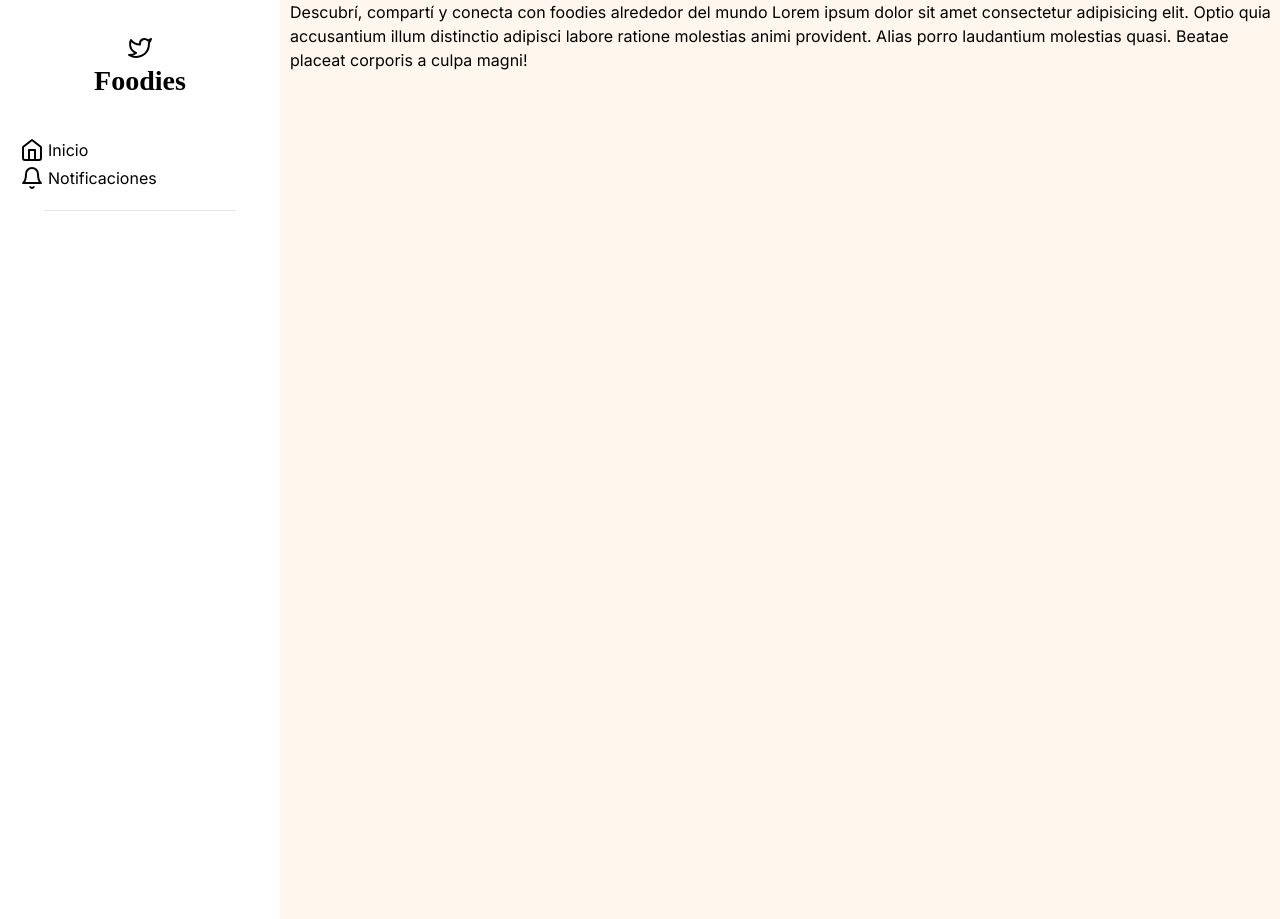
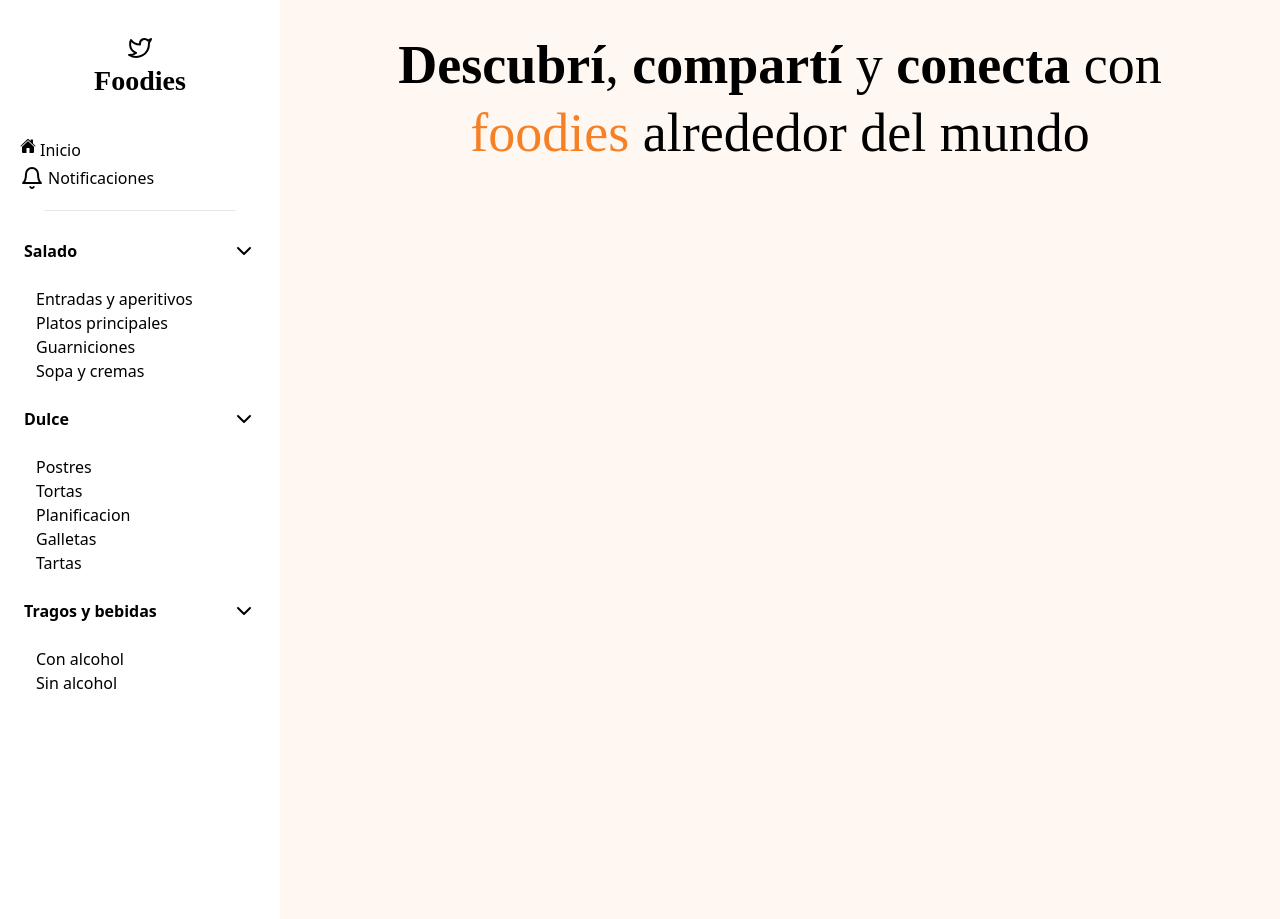
Before and after one commit to No-Country-simulation/c20-24-m-java-react, a Next.js app in the folder front-end/: page /inicio in a window 1280 px wide. Built offline with nearby package versions, Linux system fonts and the light colour scheme.

Commit message:
fix: login and add sideMenu

```diff
--- a/front-end/src/app/globals.css
+++ b/front-end/src/app/globals.css
@@ -21,6 +21,7 @@ body {
 }
 
 body {
+  background-color: aqua;
   color: rgb(var(--foreground-rgb));
   background: linear-gradient(to bottom, transparent, rgb(var(--background-end-rgb)))
     rgb(var(--background-start-rgb));
--- /dev/null
+++ b/front-end/src/app/globalsStyle.css
@@ -0,0 +1,8 @@
+@tailwind base;
+@tailwind components;
+@tailwind utilities;
+
+body {
+  background-color: #fff8f2;
+  font: 'Roboto';
+}
--- a/front-end/src/app/inicio/page.jsx
+++ b/front-end/src/app/inicio/page.jsx
@@ -4,18 +4,20 @@ import SideMenu from '@/components/sideMenu/SideMenu';
 
 export default function Inicio() {
   return (
-    <main className="bg-orange-50 w-full">
+    <main className=" w-full">
       <div className="flex ">
         <div className="flex w-[300px] flex-col">
           <SideMenu />
         </div>
-        <div className="flex w-4/5 flex-col">
-          <h2>
-            Descubrí, compartí y conecta con foodies alrededor del mundo Lorem ipsum
-            dolor sit amet consectetur adipisicing elit. Optio quia accusantium illum
-            distinctio adipisci labore ratione molestias animi provident. Alias porro
-            laudantium molestias quasi. Beatae placeat corporis a culpa magni!
-          </h2>
+        <div className="flex w-full flex-col">
+          <div className="flex  justify-center items-center mt-[2rem]">
+            <h2 className="w-[50rem] text-[54px] font-hanken text-center leading-tight">
+              <span className="font-bold">Descubrí</span>,{' '}
+              <span className="font-bold">compartí</span> y{' '}
+              <span className="font-bold">conecta</span> con{' '}
+              <span className="text-[#F58026]">foodies</span> alrededor del mundo
+            </h2>
+          </div>
         </div>
       </div>
     </main>
--- a/front-end/src/app/layout.js
+++ b/front-end/src/app/layout.js
@@ -1,6 +1,6 @@
 import { Inter } from 'next/font/google';
 import './globals.css';
-
+import global from './globalsStyle.css';
 const inter = Inter({ subsets: ['latin'] });
 
 export const metadata = {
@@ -11,7 +11,7 @@ export const metadata = {
 export default function RootLayout({ children }) {
   return (
     <html lang="en">
-      <body className={inter.className}>{children}</body>
+      <body className={inter.className + global.body}>{children}</body>
     </html>
   );
 }
--- a/front-end/src/components/modalRegisterLoginMainStart/Login.jsx
+++ b/front-end/src/components/modalRegisterLoginMainStart/Login.jsx
@@ -26,13 +26,23 @@ const Login = ({ onClose, typeModal }) => {
       ...userDataInputs,
       [name]: value,
     });
+    // console.log(userDataInputs);
   };
 
   const handleSubmit = (e) => {
+    // console.log(userDataInputs);
     e.preventDefault();
+    console.log(userDataInputs);
+    const data = {
+      username: userDataInputs.name,
+      email: userDataInputs.name,
+      password: userDataInputs.password,
+    };
+    console.log(data);
+    console.log(data, 'data');
     axios
-      .post(`${BACK_API_URL}/auth/login`, userDataInputs)
-      .then((data) => {
+      .post(`${BACK_API_URL}/auth/login`, data)
+      .then(({ data }) => {
         data;
       })
       .then((data) => {
@@ -55,9 +65,9 @@ const Login = ({ onClose, typeModal }) => {
         >
           <X />
         </button>
-        <form onSubmit={handleSubmit} action="" className=" ">
+        <form onSubmit={handleSubmit}>
           {registerFormDataInputs
-            .filter((input) => input.name !== 'name')
+            .filter((input) => input.name !== 'email')
             .map(({ name, type, placeholder }) => {
               return (
                 <div key={name} className="relative z-0  mb-6 group ">
--- a/front-end/src/components/modalRegisterLoginMainStart/Register.jsx
+++ b/front-end/src/components/modalRegisterLoginMainStart/Register.jsx
@@ -29,12 +29,12 @@ const Register = ({ onClose, typeModal }) => {
     });
 
     setErrorDataInputs(validateRegister({ ...userDataInputs, [name]: value }));
-    console.log(errorDataInputs);
+    // console.log(errorDataInputs);
   };
 
   const handleSubmit = (e) => {
     e.preventDefault();
-    console.log(userDataInputs);
+    // console.log(userDataInputs);
     const data = {
       username: userDataInputs.name,
       email: userDataInputs.email,
--- a/front-end/src/components/modalRegisterLoginMainStart/helpers/registerFormDataInputs.jsx
+++ b/front-end/src/components/modalRegisterLoginMainStart/helpers/registerFormDataInputs.jsx
@@ -6,7 +6,7 @@ export const registerFormDataInputs = [
   },
   {
     name: 'email',
-    type: 'email',
+    type: 'text',
     placeholder: 'Correo eletronico',
   },
   {
--- a/front-end/src/components/sideMenu/SideMenu.jsx
+++ b/front-end/src/components/sideMenu/SideMenu.jsx
@@ -1,6 +1,16 @@
-import { Bell, Home, Twitter } from 'react-feather';
+'use client';
+import { Bell, ChevronDown, Home, Twitter } from 'react-feather';
+import './acordeonStyle.css';
 import { BeakerIcon } from '@heroicons/react/24/solid';
+import { useState } from 'react';
 const SideMenu = () => {
+  const [isOpen, setIsOpen] = useState(false);
+  const handleOpenModal = (event) => {
+    const target = event.currentTarget.toggle('close');
+    const cl = target.classList[1];
+    console.log(cl);
+  };
+
   return (
     <div className="bg-white w-[280px] h-[919px] p-1">
       <div className="flex flex-col justify-center items-center m-[2rem]">
@@ -10,7 +20,22 @@ const SideMenu = () => {
       <div className="flex flex-col justify-start items-start ml-4">
         <ul>
           <li className="flex my-1">
-            <Home /> <p className="ml-1">Inicio</p>
+            <svg
+              xmlns="http://www.w3.org/2000/svg"
+              width="1em"
+              height="1em"
+              viewBox="0 0 512 512"
+            >
+              <path
+                fill="currentColor"
+                d="M261.56 101.28a8 8 0 0 0-11.06 0L66.4 277.15a8 8 0 0 0-2.47 5.79L63.9 448a32 32 0 0 0 32 32H192a16 16 0 0 0 16-16V328a8 8 0 0 1 8-8h80a8 8 0 0 1 8 8v136a16 16 0 0 0 16 16h96.06a32 32 0 0 0 32-32V282.94a8 8 0 0 0-2.47-5.79Z"
+              />
+              <path
+                fill="currentColor"
+                d="m490.91 244.15l-74.8-71.56V64a16 16 0 0 0-16-16h-48a16 16 0 0 0-16 16v32l-57.92-55.38C272.77 35.14 264.71 32 256 32c-8.68 0-16.72 3.14-22.14 8.63l-212.7 203.5c-6.22 6-7 15.87-1.34 22.37A16 16 0 0 0 43 267.56L250.5 69.28a8 8 0 0 1 11.06 0l207.52 198.28a16 16 0 0 0 22.59-.44c6.14-6.36 5.63-16.86-.76-22.97"
+              />
+            </svg>{' '}
+            <p className="ml-1">Inicio</p>
           </li>
           <li className="flex my-1">
             <Bell />
@@ -18,7 +43,85 @@ const SideMenu = () => {
           </li>
         </ul>
       </div>
-      <hr class="w-48 h-px mx-auto my-4 bg-gray-200 border-0 rounded  dark:bg-gray-700"></hr>
+      <hr className="w-48 h-px mx-auto my-4 bg-gray-200 border-0 rounded  dark:bg-gray-700"></hr>
+      <div>
+        <div className="acordeon">
+          <div
+            onClick={() => setIsOpen(!isOpen)}
+            className={`acor_item ${isOpen ? 'close' : 'open'}`}
+          >
+            <div className="acor_header">
+              <h3>Salado</h3>
+              <ChevronDown />
+            </div>
+            <div className="acor_content">
+              <ul>
+                <li>
+                  <p>Entradas y aperitivos</p>
+                </li>
+                <li>
+                  <p>Platos principales</p>
+                </li>
+                <li>
+                  <p>Guarniciones</p>
+                </li>
+                <li>
+                  <p>Sopa y cremas</p>
+                </li>
+              </ul>
+            </div>
+          </div>
+
+          <div
+            onClick={() => setIsOpen(!isOpen)}
+            className={`acor_item ${isOpen ? 'close' : 'open'}`}
+          >
+            <div className="acor_header">
+              <h3>Dulce</h3>
+              <ChevronDown />
+            </div>
+            <div className="acor_content">
+              <ul>
+                <li>
+                  <p>Postres</p>
+                </li>
+                <li>
+                  <p>Tortas</p>
+                </li>
+                <li>
+                  <p>Planificacion</p>
+                </li>
+                <li>
+                  <p>Galletas</p>
+                </li>
+                <li>
+                  <p>Tartas</p>
+                </li>
+              </ul>
+            </div>
+          </div>
+
+          <div
+            onClick={() => setIsOpen(!isOpen)}
+            className={`acor_item ${isOpen ? 'close' : 'open'}`}
+          >
+            <div className="acor_header">
+              <h3>Tragos y bebidas</h3>
+              <ChevronDown />
+            </div>
+            <div className="acor_content">
+              <ul>
+                <li>
+                  <p>Con alcohol</p>
+                </li>
+                <li>
+                  <p>Sin alcohol</p>
+                </li>
+              </ul>
+            </div>
+          </div>
+        </div>
+      </div>
     </div>
   );
 };
--- /dev/null
+++ b/front-end/src/components/sideMenu/acordeonStyle.css
@@ -0,0 +1,23 @@
+@tailwind base;
+@tailwind components;
+@tailwind utilities;
+
+.acor_header {
+  @apply flex justify-between items-center px-5 py-3 cursor-pointer hover:bg-slate-50;
+}
+
+.acor_header h3 {
+  @apply font-semibold;
+}
+
+.acor_content {
+  @apply px-5 ml-3 overflow-hidden;
+}
+
+.acor_item.close .acor_content {
+  @apply max-h-0;
+}
+
+.acor_item.open .acor_content {
+  @apply max-h-fit py-3;
+}
--- a/front-end/tailwind.config.js
+++ b/front-end/tailwind.config.js
@@ -21,6 +21,7 @@ module.exports = {
     },
     fontFamily: {
       abril: ['Abril Fatface'],
+      hanken: ['Hanken Grotesk'],
     },
   },
   plugins: [],
```
Also changed, not shown: front-end/src/components/modalRegisterLoginMainStart/EmailValidate.jsx (added).
